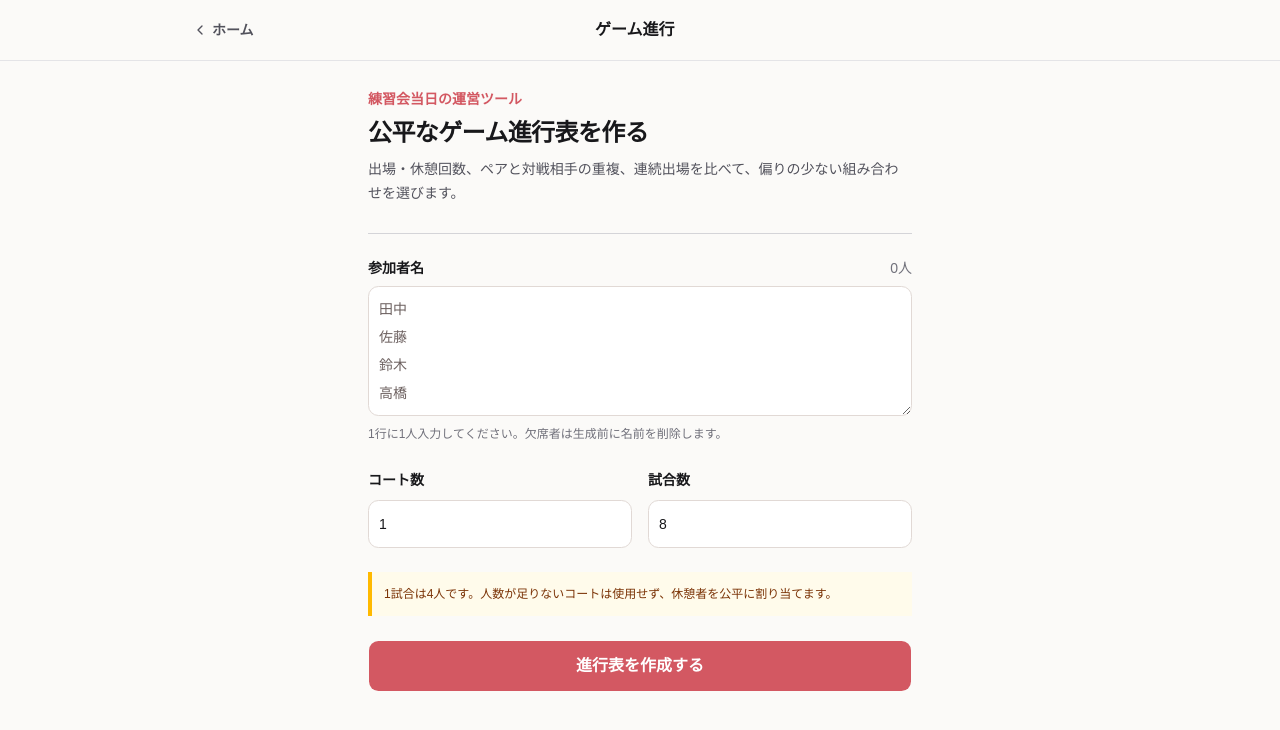
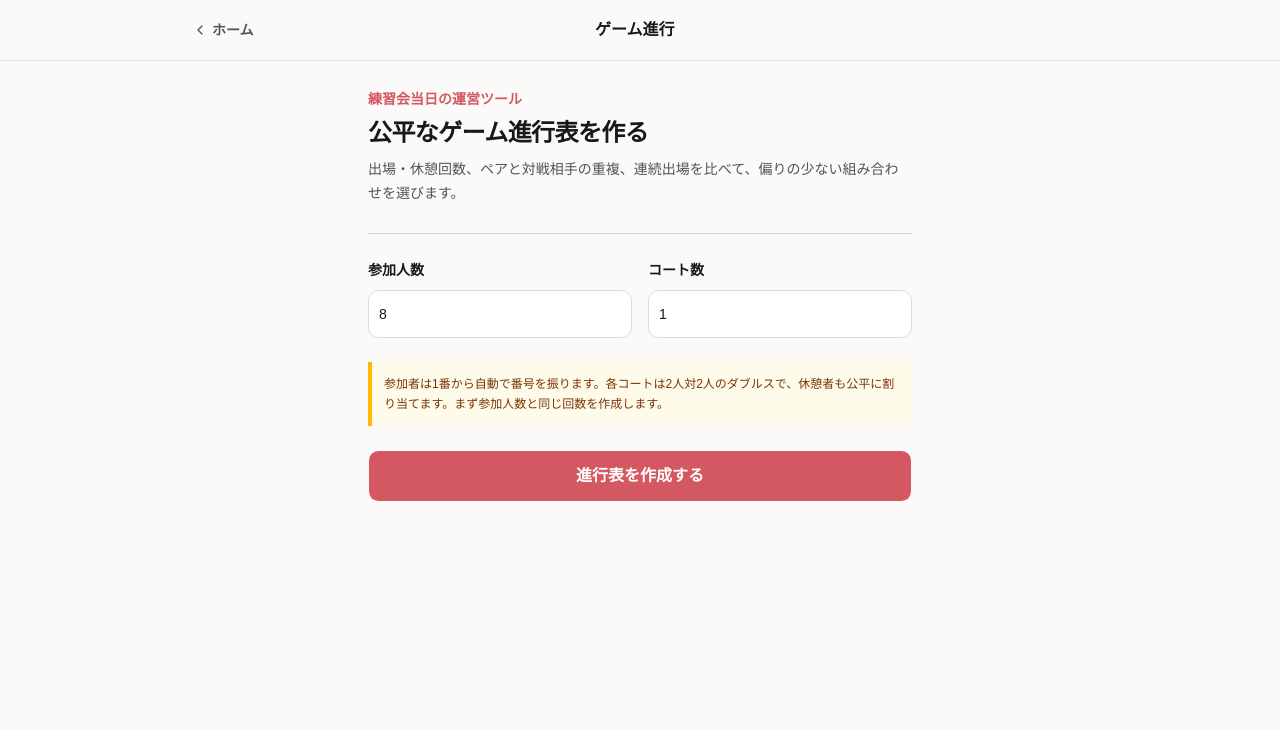
Before and after one commit to kakeru-moriguchi/Pickleball, a Next.js app: page /game-scheduler in a window 1280 px wide. Shown: the top 730 px of the page. Built offline with nearby package versions, Linux system fonts and the light colour scheme.

Commit message:
Use numbered players in game scheduler

```diff
--- a/components/game-scheduler.tsx
+++ b/components/game-scheduler.tsx
@@ -5,7 +5,6 @@ import { FormEvent, useEffect, useMemo, useState } from "react";
 import { ArrowRight, ChevronLeft, RotateCcw, UsersRound } from "lucide-react";
 import { Button } from "@/components/ui/button";
 import { Input } from "@/components/ui/input";
-import { Textarea } from "@/components/ui/textarea";
 import {
   calculateFairness,
   calculateStats,
@@ -16,7 +15,7 @@ import {
 } from "@/lib/game-scheduler";
 
 type Session = {
-  version: 1;
+  version: 2;
   participants: SchedulerParticipant[];
   rounds: SchedulerRound[];
   currentIndex: number;
@@ -25,14 +24,14 @@ type Session = {
 };
 
 type View = "progress" | "schedule" | "stats";
-const STORAGE_KEY = "pickle-link-game-scheduler-v1";
+const STORAGE_KEY = "pickle-link-game-scheduler-v2";
 
 function loadSession(): Session | null {
   try {
     const raw = window.localStorage.getItem(STORAGE_KEY);
     if (!raw) return null;
     const parsed = JSON.parse(raw) as Session;
-    return parsed.version === 1 && Array.isArray(parsed.participants) && Array.isArray(parsed.rounds)
+    return parsed.version === 2 && Array.isArray(parsed.participants) && Array.isArray(parsed.rounds)
       ? parsed
       : null;
   } catch {
@@ -43,14 +42,12 @@ function loadSession(): Session | null {
 export function GameScheduler() {
   const [session, setSession] = useState<Session | null>(null);
   const [loaded, setLoaded] = useState(false);
-  const [names, setNames] = useState("");
+  const [participantCount, setParticipantCount] = useState(8);
   const [courtCount, setCourtCount] = useState(1);
-  const [roundCount, setRoundCount] = useState(8);
   const [view, setView] = useState<View>("progress");
   const [error, setError] = useState("");
   const [generating, setGenerating] = useState(false);
   const [selectedPlayer, setSelectedPlayer] = useState<string | null>(null);
-  const [newParticipant, setNewParticipant] = useState("");
   const [nextCourtCount, setNextCourtCount] = useState(1);
 
   useEffect(() => {
@@ -86,20 +83,17 @@ export function GameScheduler() {
     setError("");
     await new Promise((resolve) => window.setTimeout(resolve, 20));
     try {
-      const participantNames = names
-        .split(/\r?\n|,/)
-        .map((name) => name.trim())
-        .filter(Boolean);
-      if (participantNames.length < 4) throw new Error("参加者名を4人以上入力してください");
-      if (new Set(participantNames).size !== participantNames.length)
-        throw new Error("同じ参加者名が重複しています");
-      const participants = participantNames.map((name, index) => ({
+      if (!Number.isInteger(participantCount) || participantCount < 4 || participantCount > 40)
+        throw new Error("参加人数は4〜40人で入力してください");
+      if (!Number.isInteger(courtCount) || courtCount < 1 || courtCount > 8)
+        throw new Error("コート数は1〜8面で入力してください");
+      const participants = Array.from({ length: participantCount }, (_, index) => ({
         id: `player-${index + 1}`,
-        name,
+        name: `${index + 1}番`,
         active: true,
       }));
-      const rounds = generateRounds(participants, courtCount, roundCount);
-      setSession({ version: 1, participants, rounds, currentIndex: 0, plannedRounds: roundCount, courtCount });
+      const rounds = generateRounds(participants, courtCount, participantCount);
+      setSession({ version: 2, participants, rounds, currentIndex: 0, plannedRounds: participantCount, courtCount });
       setNextCourtCount(courtCount);
       setView("progress");
     } catch (cause) {
@@ -117,21 +111,14 @@ export function GameScheduler() {
     setSession({ ...currentSession, participants: nextParticipants, courtCount: courts, rounds: [...history, ...future] });
   }
 
-  function addParticipant(event: FormEvent<HTMLFormElement>) {
-    event.preventDefault();
+  function addParticipant() {
     if (!session) return;
-    const name = newParticipant.trim();
-    if (!name) return;
-    if (session.participants.some((participant) => participant.name === name)) {
-      setError("同じ名前の参加者が登録されています");
-      return;
-    }
+    const number = session.participants.length + 1;
     const participant: SchedulerParticipant = {
-      id: `player-${Date.now().toString(36)}`,
-      name,
+      id: `player-${number}`,
+      name: `${number}番`,
       active: true,
     };
-    setNewParticipant("");
     setError("");
     regenerateFuture([...session.participants, participant], session.courtCount);
   }
@@ -211,12 +198,10 @@ export function GameScheduler() {
 
       {!session ? (
         <SetupForm
-          names={names}
-          setNames={setNames}
+          participantCount={participantCount}
+          setParticipantCount={setParticipantCount}
           courtCount={courtCount}
           setCourtCount={setCourtCount}
-          roundCount={roundCount}
-          setRoundCount={setRoundCount}
           generating={generating}
           error={error}
           onSubmit={createSchedule}
@@ -247,8 +232,6 @@ export function GameScheduler() {
               nameMap={nameMap}
               selectedPlayer={selectedPlayer}
               onSelect={selectForSwap}
-              newParticipant={newParticipant}
-              setNewParticipant={setNewParticipant}
               onAdd={addParticipant}
               onToggle={toggleParticipant}
               nextCourtCount={nextCourtCount}
@@ -284,27 +267,22 @@ export function GameScheduler() {
 }
 
 function SetupForm({
-  names,
-  setNames,
+  participantCount,
+  setParticipantCount,
   courtCount,
   setCourtCount,
-  roundCount,
-  setRoundCount,
   generating,
   error,
   onSubmit,
 }: {
-  names: string;
-  setNames: (value: string) => void;
+  participantCount: number;
+  setParticipantCount: (value: number) => void;
   courtCount: number;
   setCourtCount: (value: number) => void;
-  roundCount: number;
-  setRoundCount: (value: number) => void;
   generating: boolean;
   error: string;
   onSubmit: (event: FormEvent<HTMLFormElement>) => void;
 }) {
-  const count = names.split(/\r?\n|,/).map((name) => name.trim()).filter(Boolean).length;
   return (
     <main className="mx-auto max-w-xl px-4 py-7">
       <p className="text-sm font-bold text-primary">練習会当日の運営ツール</p>
@@ -313,32 +291,18 @@ function SetupForm({
         出場・休憩回数、ペアと対戦相手の重複、連続出場を比べて、偏りの少ない組み合わせを選びます。
       </p>
       <form onSubmit={onSubmit} className="mt-7 space-y-6 border-t border-zinc-300 pt-6">
-        <label className="block">
-          <span className="flex items-center justify-between text-sm font-bold">
-            参加者名 <span className="font-normal text-zinc-500">{count}人</span>
-          </span>
-          <Textarea
-            value={names}
-            onChange={(event) => setNames(event.target.value)}
-            rows={10}
-            required
-            placeholder={"田中\n佐藤\n鈴木\n高橋"}
-            className="mt-2 bg-white text-base leading-7"
-          />
-          <span className="mt-2 block text-xs leading-5 text-zinc-500">1行に1人入力してください。欠席者は生成前に名前を削除します。</span>
-        </label>
         <div className="grid grid-cols-2 gap-4">
+          <label>
+            <span className="text-sm font-bold">参加人数</span>
+            <Input type="number" min="4" max="40" value={participantCount} onChange={(event) => setParticipantCount(Number(event.target.value))} className="mt-2 h-12 bg-white text-base" />
+          </label>
           <label>
             <span className="text-sm font-bold">コート数</span>
             <Input type="number" min="1" max="8" value={courtCount} onChange={(event) => setCourtCount(Number(event.target.value))} className="mt-2 h-12 bg-white text-base" />
           </label>
-          <label>
-            <span className="text-sm font-bold">試合数</span>
-            <Input type="number" min="1" max="40" value={roundCount} onChange={(event) => setRoundCount(Number(event.target.value))} className="mt-2 h-12 bg-white text-base" />
-          </label>
         </div>
         <p className="border-l-4 border-amber-400 bg-amber-50 p-3 text-xs leading-5 text-amber-900">
-          1試合は4人です。人数が足りないコートは使用せず、休憩者を公平に割り当てます。
+          参加者は1番から自動で番号を振ります。各コートは2人対2人のダブルスで、休憩者も公平に割り当てます。まず参加人数と同じ回数を作成します。
         </p>
         {error && <p role="alert" className="border-l-4 border-red-500 bg-red-50 p-3 text-sm text-red-700">{error}</p>}
         <Button type="submit" disabled={generating} className="h-13 w-full text-base font-black">
@@ -354,8 +318,6 @@ function ProgressView({
   nameMap,
   selectedPlayer,
   onSelect,
-  newParticipant,
-  setNewParticipant,
   onAdd,
   onToggle,
   nextCourtCount,
@@ -366,9 +328,7 @@ function ProgressView({
   nameMap: Map<string, string>;
   selectedPlayer: string | null;
   onSelect: (id: string) => void;
-  newParticipant: string;
-  setNewParticipant: (value: string) => void;
-  onAdd: (event: FormEvent<HTMLFormElement>) => void;
+  onAdd: () => void;
   onToggle: (id: string) => void;
   nextCourtCount: number;
   setNextCourtCount: (value: number) => void;
@@ -395,10 +355,9 @@ function ProgressView({
       <details className="mt-8 border-y border-zinc-300 py-4">
         <summary className="min-h-11 cursor-pointer py-2 font-bold">途中参加・退出・コート変更</summary>
         <div className="space-y-6 pt-4">
-          <form onSubmit={onAdd} className="flex gap-2">
-            <Input value={newParticipant} onChange={(event) => setNewParticipant(event.target.value)} placeholder="途中参加者の名前" className="h-11 bg-white" />
-            <Button type="submit" variant="outline" className="h-11 shrink-0">追加</Button>
-          </form>
+          <Button type="button" onClick={onAdd} variant="outline" className="h-11 w-full">
+            途中参加者を1人追加（{session.participants.length + 1}番）
+          </Button>
           <div>
             <h3 className="text-sm font-bold">参加状況</h3>
             <div className="mt-2 divide-y divide-zinc-200 border-y border-zinc-200">
@@ -435,7 +394,9 @@ function RoundBoard({ round, nameMap, editable = false, selectedPlayer, onSelect
     <div className="mt-3 space-y-3">
       {round.courts.map((court) => (
         <div key={court.court} className="border-l-4 border-primary bg-white p-3 shadow-sm">
-          <p className="mb-2 text-xs font-black tracking-wider text-primary">コート {court.court}</p>
+          <p className="mb-2 flex items-center justify-between text-xs font-black tracking-wider text-primary">
+            <span>コート {court.court}</span><span className="text-zinc-500">ダブルス</span>
+          </p>
           <div className="flex items-center gap-1.5">
             <PlayerButton id={court.teamA[0]} nameMap={nameMap} selected={selectedPlayer === court.teamA[0]} onSelect={editable ? onSelect : undefined} />
             <PlayerButton id={court.teamA[1]} nameMap={nameMap} selected={selectedPlayer === court.teamA[1]} onSelect={editable ? onSelect : undefined} />
```
